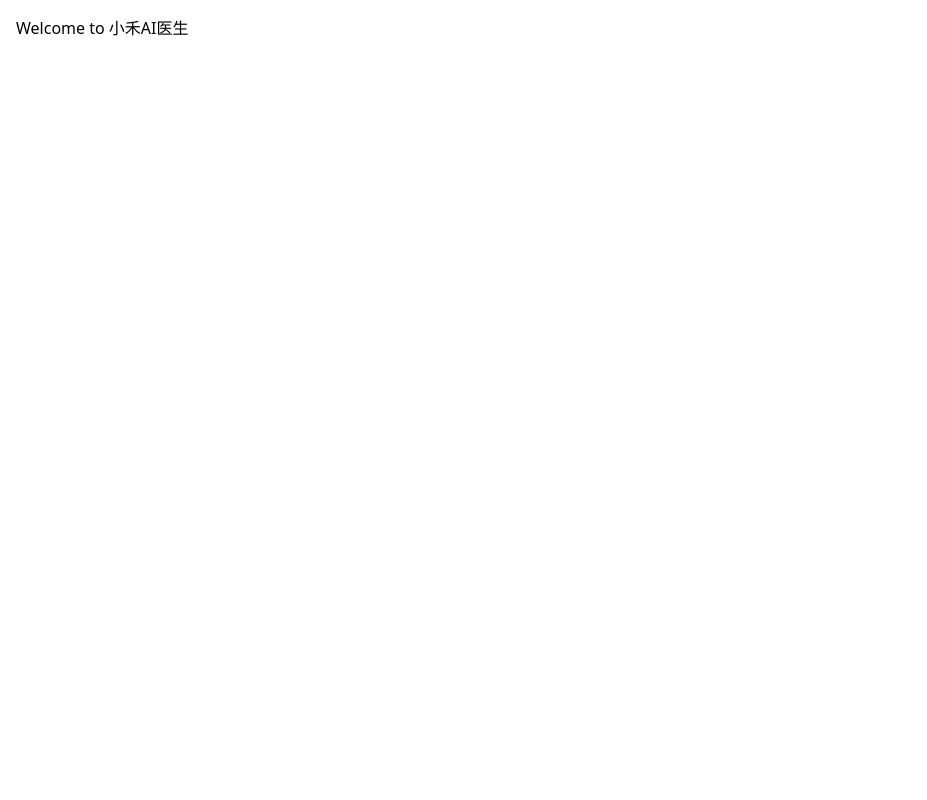
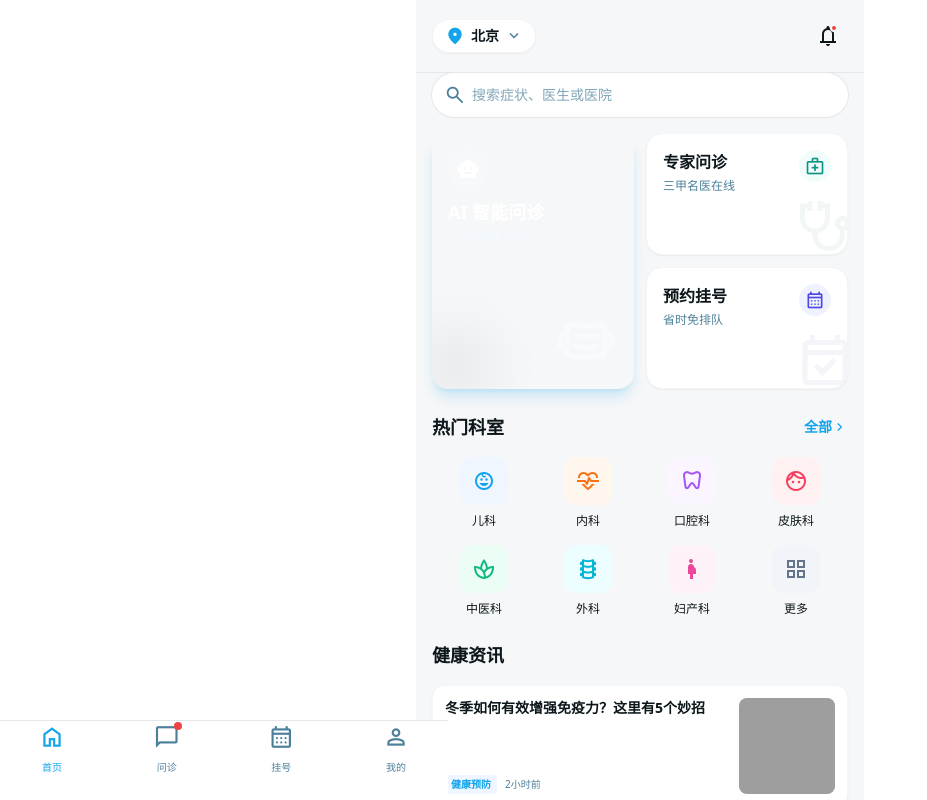
Before and after one commit to l1ax/xiaohe-ai-doctor, a React (Vite) app in the folder frontend/: page / in a window 1280 px wide. Shown: the top 800 px of the page, without its empty margins (0-927 px from the left). Built offline with nearby package versions, Linux system fonts and the light colour scheme; grey boxes are pictures that could not be loaded.

Commit message:
feat: add app entry files

```diff
--- a/frontend/src/main.tsx
+++ b/frontend/src/main.tsx
@@ -1,10 +1,11 @@
 import React from 'react';
 import ReactDOM from 'react-dom/client';
-import App from './App';
+import { RouterProvider } from 'react-router-dom';
+import { router } from './router';
 import './styles/index.css';
 
 ReactDOM.createRoot(document.getElementById('root')!).render(
   <React.StrictMode>
-    <App />
+    <RouterProvider router={router} />
   </React.StrictMode>
 );
```
